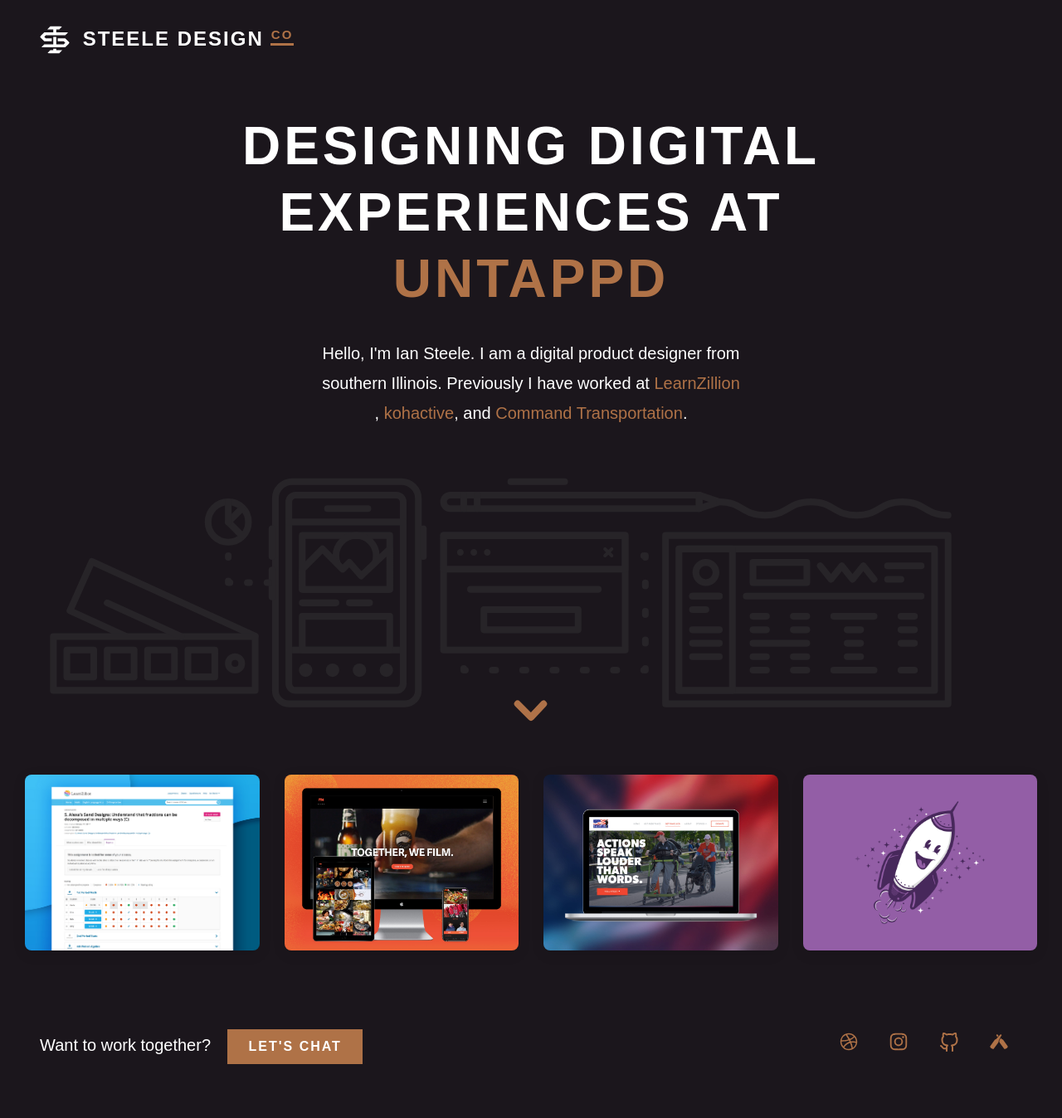
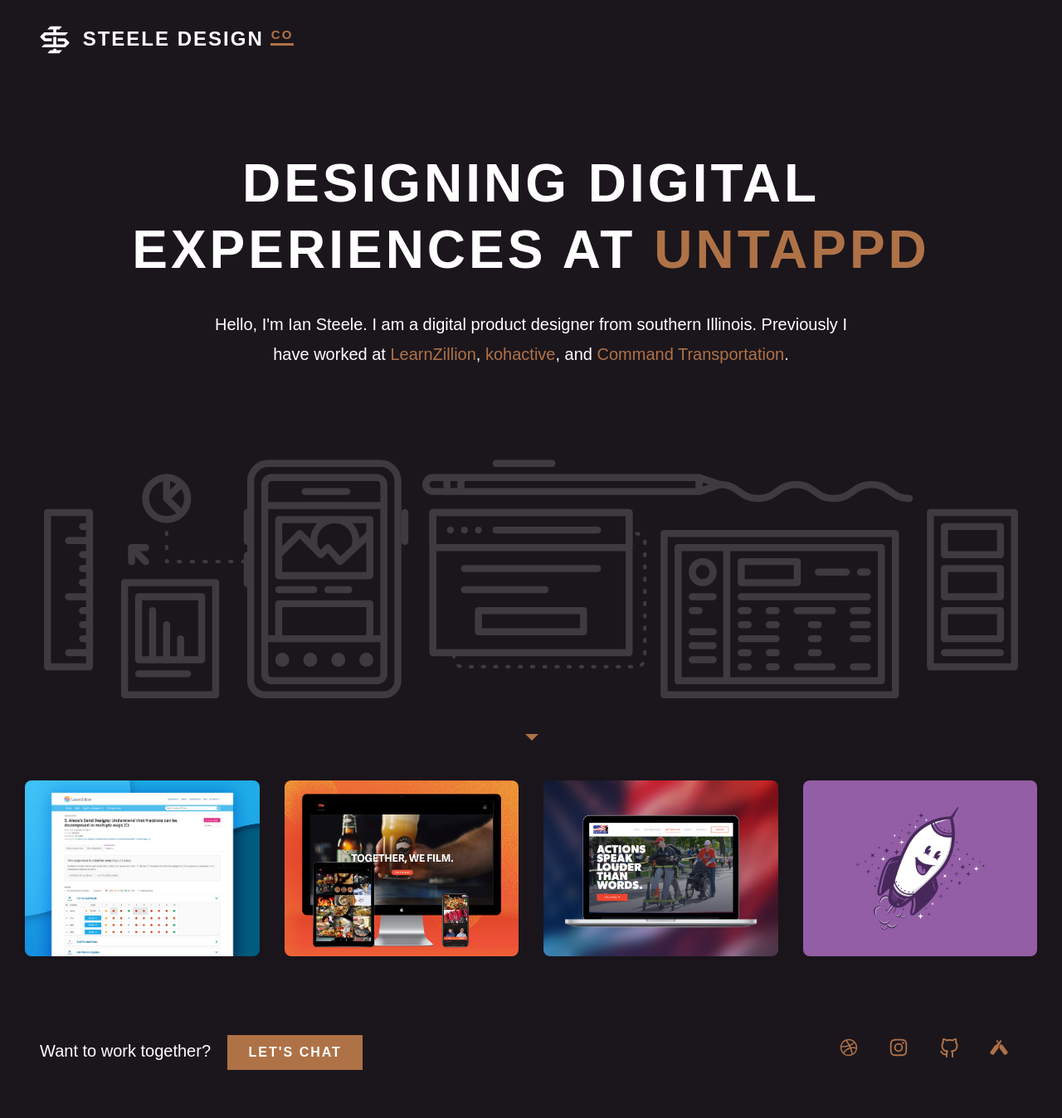
Before and after one commit to iansteele/iansteele, a Jekyll site: the page built from index.html, in a window 1280 px wide. Shown: the whole page at 83% size. Built offline with Jekyll 4.4.1, drawn with Linux system fonts in a browser that asks for light colours; some web fonts are replaced.

Commit message:
Adjustments to hero spacing and fixed header cutoff bug

```diff
--- a/_layouts/home.html
+++ b/_layouts/home.html
@@ -2,16 +2,16 @@
 <html lang="{{ page.lang | default: site.lang | default: "en" }}">
   {%- include head.html -%}
   <body class="container-fluid">
-      <div class="page">
+    <div class="column-v-flex">
       {%- include header.html -%}
       <div class="body-content" aria-label="content">
       	<div class="hero row">
-          <div class="col-md-10 offset-md-1 col-xl-8 offset-xl-2">
+          <div class="col-md-10 offset-md-1 col-xl-10 offset-xl-1">
         		<h1 class="headline">
               Designing digital experiences at
               <a href="https://www.untappd.com" class="link">Untappd</a>
         	  </h1>
-        		<p class="col-md-8">Hello, I'm Ian Steele. I am a digital product designer from southern Illinois. Previously I have worked at
+        		<p>Hello, I'm Ian Steele. I am a digital product designer from southern Illinois. Previously I have worked at
         			<a href="https://www.learnzillion.com">LearnZillion</a>,
         			<a href="https://www.kohactive.com">
         				kohactive
@@ -21,12 +21,14 @@
         		</p>
           </div>
           <img  src="/assets/img/hero.svg" alt="Consider yourself lucky you can't see this ugly mug">
+          <div class="row caret">
+          </div>
       	</div>
       	<div class="projects row" id="work">
           {%- assign sorted_projects = site.projects | sort: 'order' -%}
           {%- for project in sorted_projects -%}
           {%- if project.url -%}
-          <div class="col-md-6 col-lg-4 col-xl-3">
+            <div class="col-md-6 col-xl-3">
               <a href="{{ project.url }}" class="project project__manual-grading">
                 <img class="project-thumbnail" src="{{ project.thumbnail}}" alt="">
                 <!-- <span class="project_thumbnail-description">
--- a/_sass/_content.scss
+++ b/_sass/_content.scss
@@ -10,7 +10,7 @@ header {
   flex-direction: column;
   @include center-block;
   color: $white;
-  padding-bottom: 5vh;
+  padding-bottom: 2vh;
   padding-top: 5vh;
   position: relative;
   text-align: center;
@@ -19,7 +19,7 @@ header {
     border-left: $spacing--s solid transparent;
     border-right: $spacing--s solid transparent;
     border-top: $spacing--s solid $brand-secondary;
-    bottom: 0;
+    bottom: 2rem;
     height: 0;
     left: 50%;
     position: absolute;
@@ -29,7 +29,13 @@ header {
 
   img {
     max-width: 1200px;
-    margin: 1em auto 0 auto;
+    margin: 2em auto 0 auto;
+  }
+
+  h1 {
+    max-width: 1080px;
+    margin-left: auto;
+    margin-right: auto;
   }
 
   p {
@@ -97,14 +103,17 @@ header {
 }
 
 @media (min-width: 1200px) {
-  .hero-content {
-    max-width: 1200px;
+  .hero{
+    padding-bottom: 5vh;
+    padding-top: 10vh;
+
+    img {
+      margin-top: 5rem;
+      max-width: 1440px;
+    }
+
     p {
-      max-width: 75%;
-    }
-    > img {
-      max-width: 208px;
-      width: 40%;
+      max-width: 800px;
     }
   }
 }
--- a/_sass/_layout.scss
+++ b/_sass/_layout.scss
@@ -11,6 +11,13 @@ body {
   display: flex;
   flex-direction: column;
 }
+
+.column-v-flex {
+  display: flex;
+  flex-direction: column;
+  height: 100%;
+}
+
 .body-content {
   flex-grow: 1;
 }
--- a/_sass/_nav.scss
+++ b/_sass/_nav.scss
@@ -1,6 +1,11 @@
 header,
 nav {
 	display: flex;
+}
+
+header,
+footer {
+	flex-shrink: 0;
 }
 
 header {
```
Also changed, not shown: assets/img/hero.svg. Lines whose indentation alone changed are shown as unchanged.
